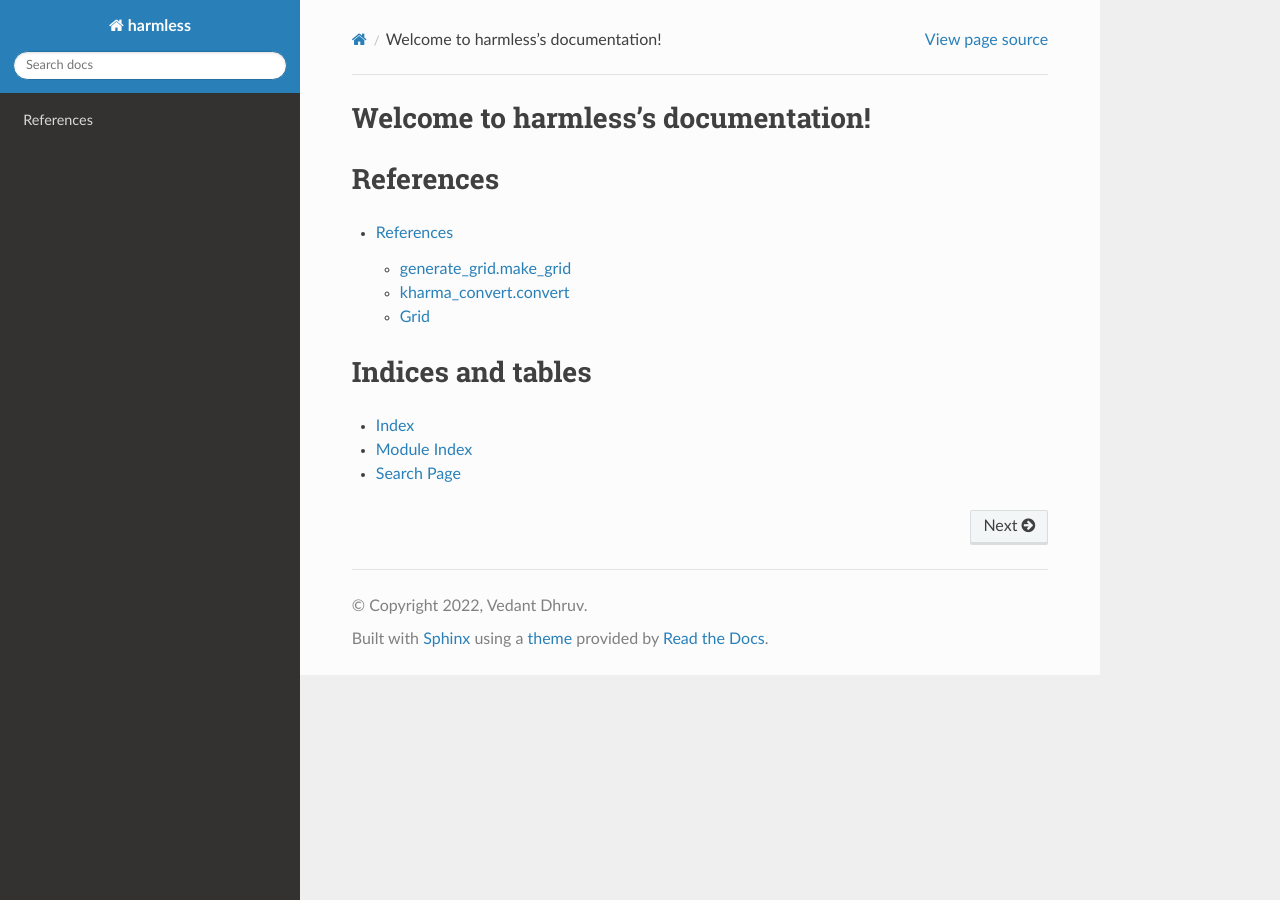
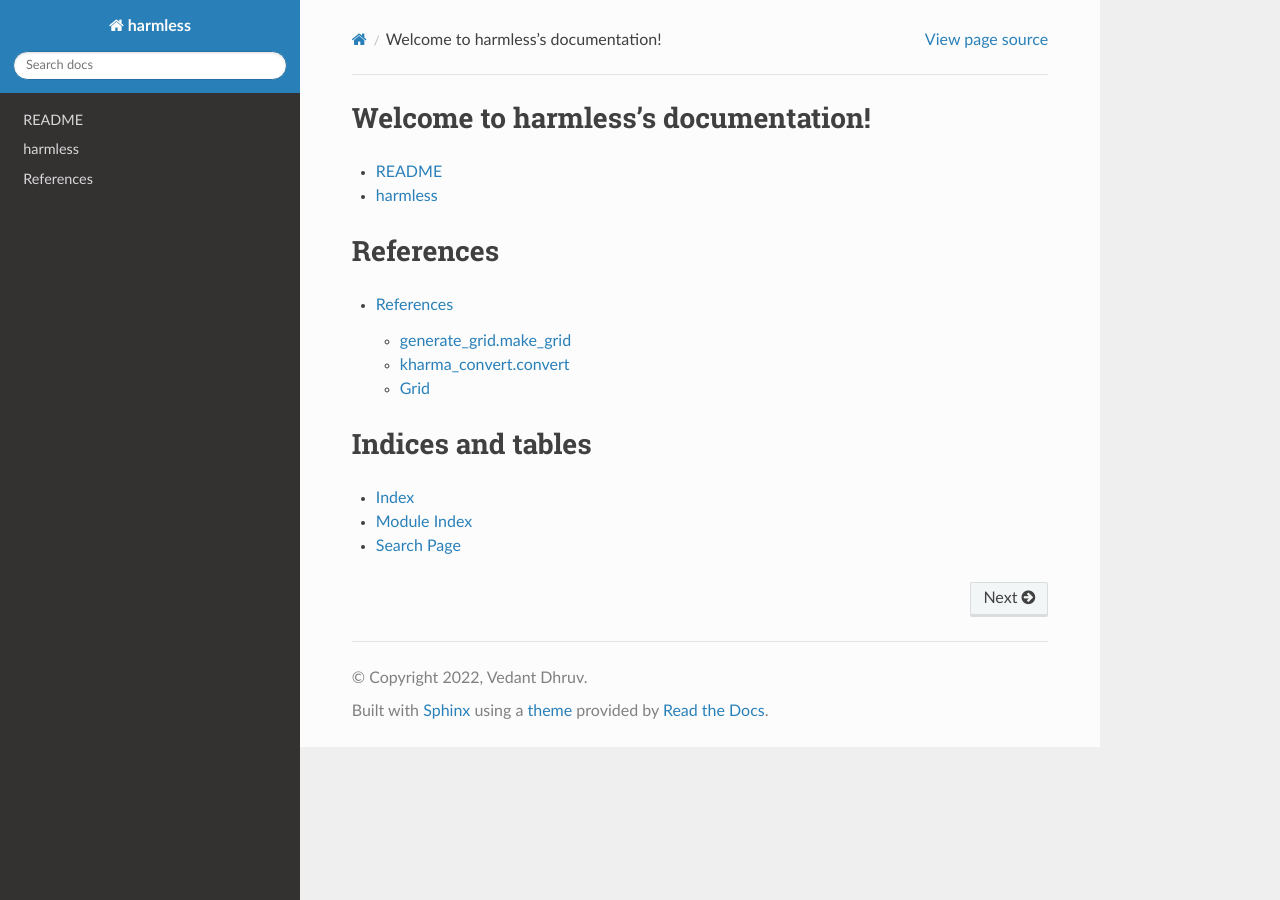
Before and after one commit to vedantdhruv96/harmless, a Sphinx documentation site: the page built from docs/source/index.rst, in a window 1280 px wide. Built offline with Sphinx 7.4.7 and the Read the Docs theme 2.0.0, drawn with Linux system fonts in a browser that asks for light colours.

Commit message:
Added README

```diff
--- a/README.rst
+++ b/README.rst
@@ -4,4 +4,5 @@
 .. image:: https://readthedocs.org/projects/harmless/badge/?version=latest
     :target: https://harmless.readthedocs.io/en/latest/?badge=latest
     :alt: Documentation Status
-Python tools to perform reductions on HARM data products
+
+Python tools to perform reductions on HARM data products.
--- a/docs/source/index.rst
+++ b/docs/source/index.rst
@@ -9,6 +9,7 @@
 .. toctree::
    :maxdepth: 2
 
+   pages/readme
 
 References
 ==========
--- /dev/null
+++ b/docs/source/pages/readme.rst
@@ -0,0 +1,4 @@
+README
+======
+
+.. include:: ../../../README.rst
```
